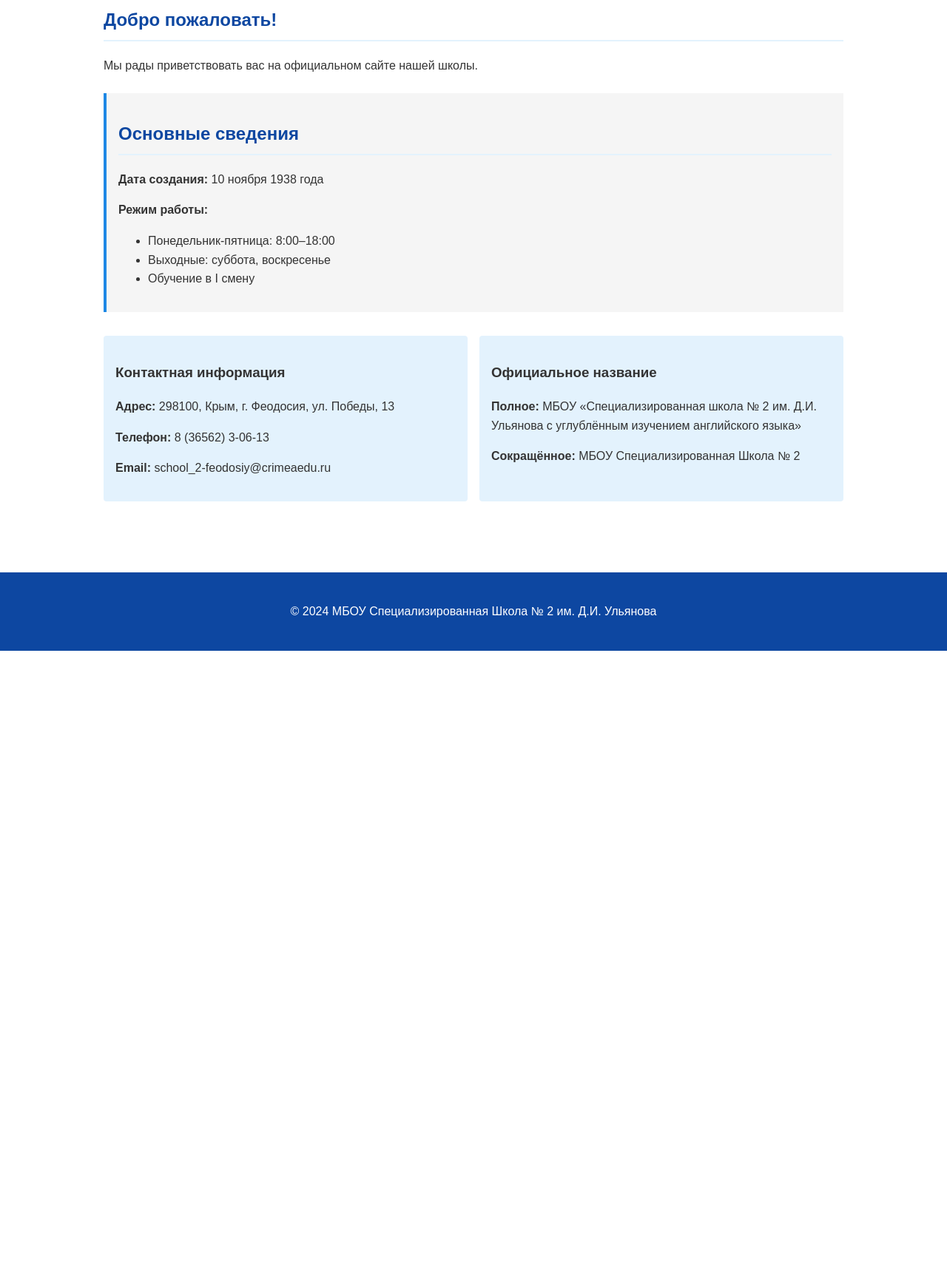
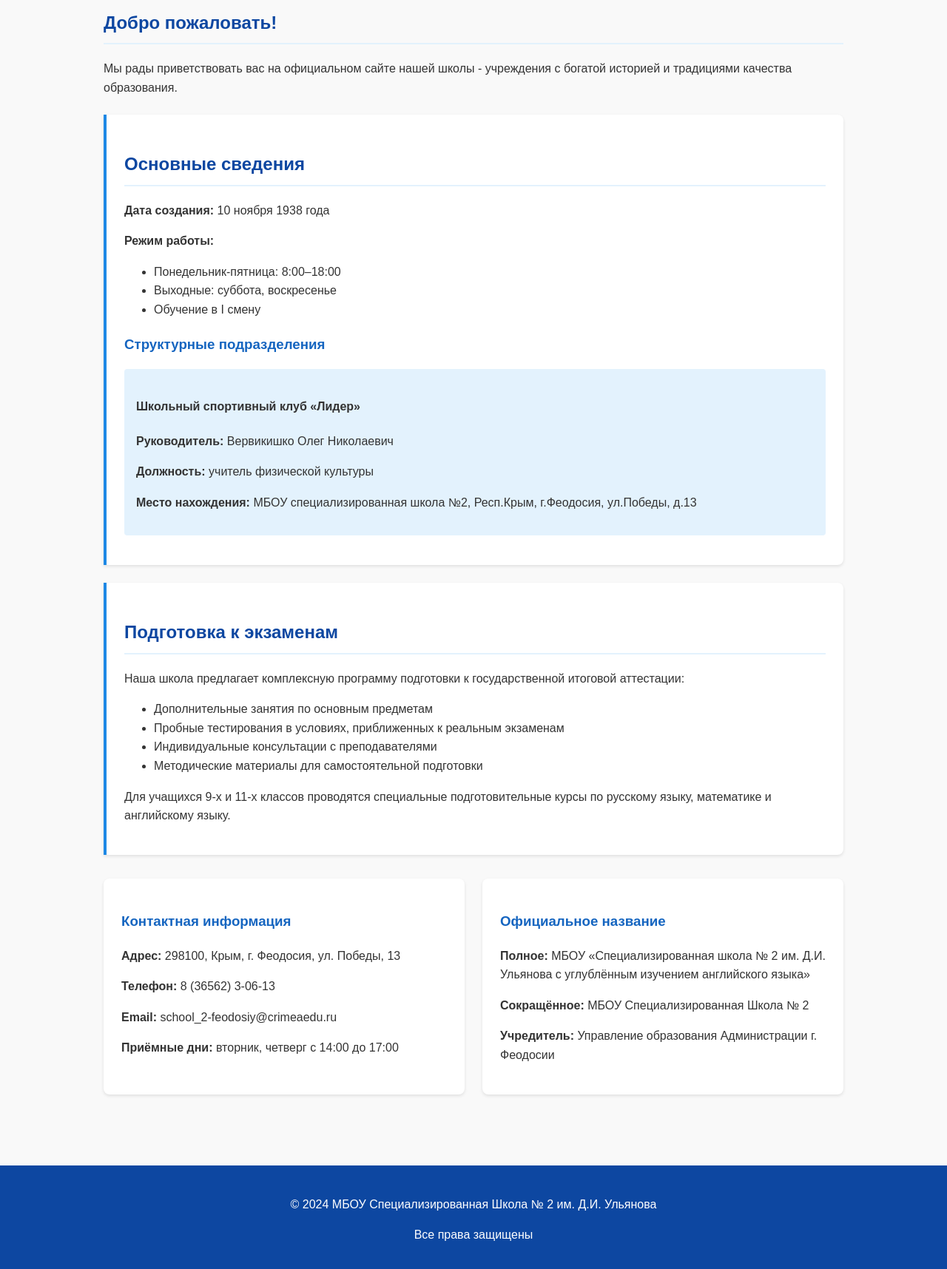
Before and after one commit to pyttbeginner/Shtojko_Repository_IT, a plain HTML site: page index.html in a window 1280 px wide. Shown: the part 480-2196 px from the top of the page at 74% size. Before the commit the page ends 1360 px from the top, so only its background shows below. Drawn offline with Linux system fonts and the light colour scheme.

Commit message:
[SWE-1] Добавлена дополнительная информация на главной странице

```diff
--- a/index.html
+++ b/index.html
@@ -9,7 +9,6 @@
 	<body>
 		<header>
 			<div class="school-photos">
-				<!-- Измененные пути к JPG изображениям -->
 				<img src="images/school1.jpg" alt="Фасад школы" class="school-photo" />
 				<img src="images/school2.jpg" alt="Вход в школу" class="school-photo" />
 			</div>
@@ -21,7 +20,6 @@
 			<p>г. Феодосии Республики Крым</p>
 		</header>
 
-		<!-- Остальной код без изменений -->
 		<nav>
 			<ul>
 				<li><a href="#">Главная</a></li>
@@ -36,7 +34,10 @@
 		<main>
 			<section>
 				<h2>Добро пожаловать!</h2>
-				<p>Мы рады приветствовать вас на официальном сайте нашей школы.</p>
+				<p>
+					Мы рады приветствовать вас на официальном сайте нашей школы -
+					учреждения с богатой историей и традициями качества образования.
+				</p>
 			</section>
 
 			<section class="info-block">
@@ -48,6 +49,38 @@
 					<li>Выходные: суббота, воскресенье</li>
 					<li>Обучение в I смену</li>
 				</ul>
+
+				<h3>Структурные подразделения</h3>
+				<div class="department">
+					<h4>Школьный спортивный клуб «Лидер»</h4>
+					<p><strong>Руководитель:</strong> Вервикишко Олег Николаевич</p>
+					<p><strong>Должность:</strong> учитель физической культуры</p>
+					<p>
+						<strong>Место нахождения:</strong> МБОУ специализированная школа №2,
+						Респ.Крым, г.Феодосия, ул.Победы, д.13
+					</p>
+				</div>
+			</section>
+
+			<section class="info-block">
+				<h2>Подготовка к экзаменам</h2>
+				<p>
+					Наша школа предлагает комплексную программу подготовки к
+					государственной итоговой аттестации:
+				</p>
+				<ul>
+					<li>Дополнительные занятия по основным предметам</li>
+					<li>
+						Пробные тестирования в условиях, приближенных к реальным экзаменам
+					</li>
+					<li>Индивидуальные консультации с преподавателями</li>
+					<li>Методические материалы для самостоятельной подготовки</li>
+				</ul>
+				<p>
+					Для учащихся 9-х и 11-х классов проводятся специальные
+					подготовительные курсы по русскому языку, математике и английскому
+					языку.
+				</p>
 			</section>
 
 			<section class="contact-info">
@@ -58,6 +91,9 @@
 					</p>
 					<p><strong>Телефон:</strong> 8 (36562) 3-06-13</p>
 					<p><strong>Email:</strong> school_2-feodosiy@crimeaedu.ru</p>
+					<p>
+						<strong>Приёмные дни:</strong> вторник, четверг с 14:00 до 17:00
+					</p>
 				</div>
 
 				<div class="contact-item">
@@ -67,12 +103,17 @@
 						Ульянова с углублённым изучением английского языка»
 					</p>
 					<p><strong>Сокращённое:</strong> МБОУ Специализированная Школа № 2</p>
+					<p>
+						<strong>Учредитель:</strong> Управление образования Администрации г.
+						Феодосии
+					</p>
 				</div>
 			</section>
 		</main>
 
 		<footer>
 			<p>© 2024 МБОУ Специализированная Школа № 2 им. Д.И. Ульянова</p>
+			<p>Все права защищены</p>
 		</footer>
 	</body>
 </html>
--- a/styles.css
+++ b/styles.css
@@ -5,6 +5,7 @@ body {
 	padding: 0;
 	line-height: 1.6;
 	color: #333;
+	background-color: #f9f9f9;
 }
 
 /* Шапка сайта */
@@ -46,6 +47,11 @@ header p {
 	border-radius: 8px;
 	box-shadow: 0 4px 8px rgba(0, 0, 0, 0.1);
 	border: 2px solid white;
+	transition: transform 0.3s;
+}
+
+.school-photo:hover {
+	transform: scale(1.03);
 }
 
 /* Навигация */
@@ -68,11 +74,13 @@ nav ul li a {
 	color: white;
 	text-decoration: none;
 	font-weight: bold;
-	transition: opacity 0.3s;
+	padding: 0.5rem 1rem;
+	border-radius: 4px;
+	transition: background-color 0.3s;
 }
 
 nav ul li a:hover {
-	opacity: 0.8;
+	background-color: #0d47a1;
 }
 
 /* Основное содержимое */
@@ -81,42 +89,47 @@ main {
 	max-width: 1000px;
 	margin: 0 auto;
 }
-/* Все стили остаются прежними */
-.school-photo {
-	width: 250px;
-	height: 180px;
-	object-fit: cover;
-	border-radius: 8px;
-	box-shadow: 0 4px 8px rgba(0, 0, 0, 0.1);
-	border: 2px solid white;
-}
-
-/* Остальные стили как в предыдущем варианте */
 
 h2 {
 	color: #0d47a1;
 	border-bottom: 2px solid #e3f2fd;
 	padding-bottom: 0.5rem;
+	margin-top: 1.5rem;
+}
+
+h3 {
+	color: #1565c0;
+	margin-top: 1.2rem;
 }
 
 .info-block {
-	background-color: #f5f5f5;
+	background-color: white;
 	border-left: 4px solid #1e88e5;
+	padding: 1.5rem;
+	margin: 1.5rem 0;
+	border-radius: 0 8px 8px 0;
+	box-shadow: 0 2px 4px rgba(0, 0, 0, 0.1);
+}
+
+.department {
+	background-color: #e3f2fd;
 	padding: 1rem;
-	margin: 1.5rem 0;
+	border-radius: 4px;
+	margin: 1rem 0;
 }
 
 .contact-info {
 	display: grid;
 	grid-template-columns: repeat(auto-fit, minmax(300px, 1fr));
-	gap: 1rem;
+	gap: 1.5rem;
 	margin: 2rem 0;
 }
 
 .contact-item {
-	background-color: #e3f2fd;
-	padding: 1rem;
-	border-radius: 4px;
+	background-color: white;
+	padding: 1.5rem;
+	border-radius: 8px;
+	box-shadow: 0 2px 4px rgba(0, 0, 0, 0.1);
 }
 
 /* Подвал */
@@ -139,10 +152,24 @@ footer {
 		width: 100%;
 		max-width: 350px;
 	}
+
+	nav ul {
+		flex-direction: column;
+		align-items: center;
+		gap: 0.5rem;
+	}
 }
 
 @media (max-width: 480px) {
 	.school-photo {
 		height: 150px;
 	}
+
+	header h1 {
+		font-size: 1.3rem;
+	}
+
+	header h2 {
+		font-size: 1.1rem;
+	}
 }
```
